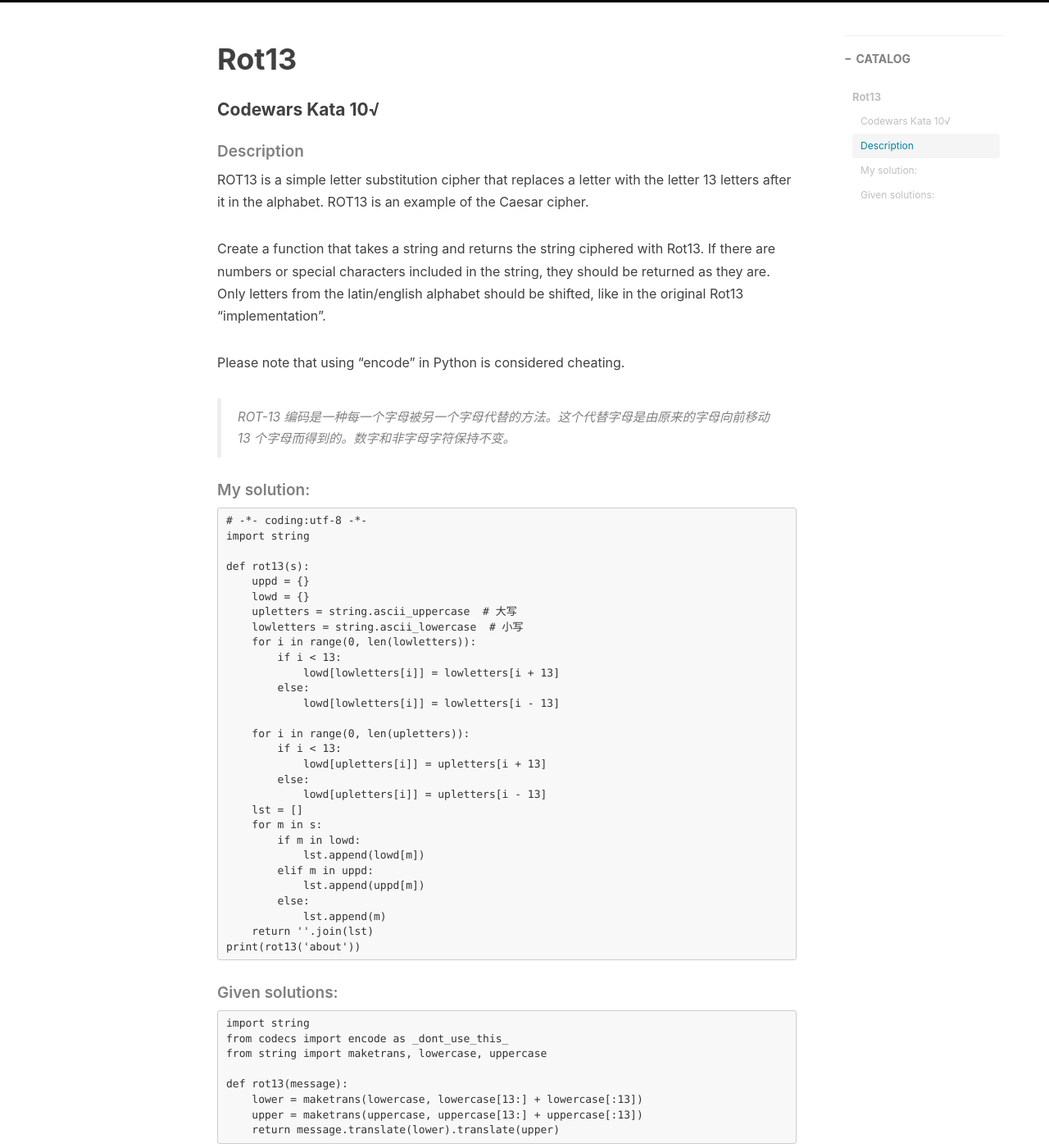
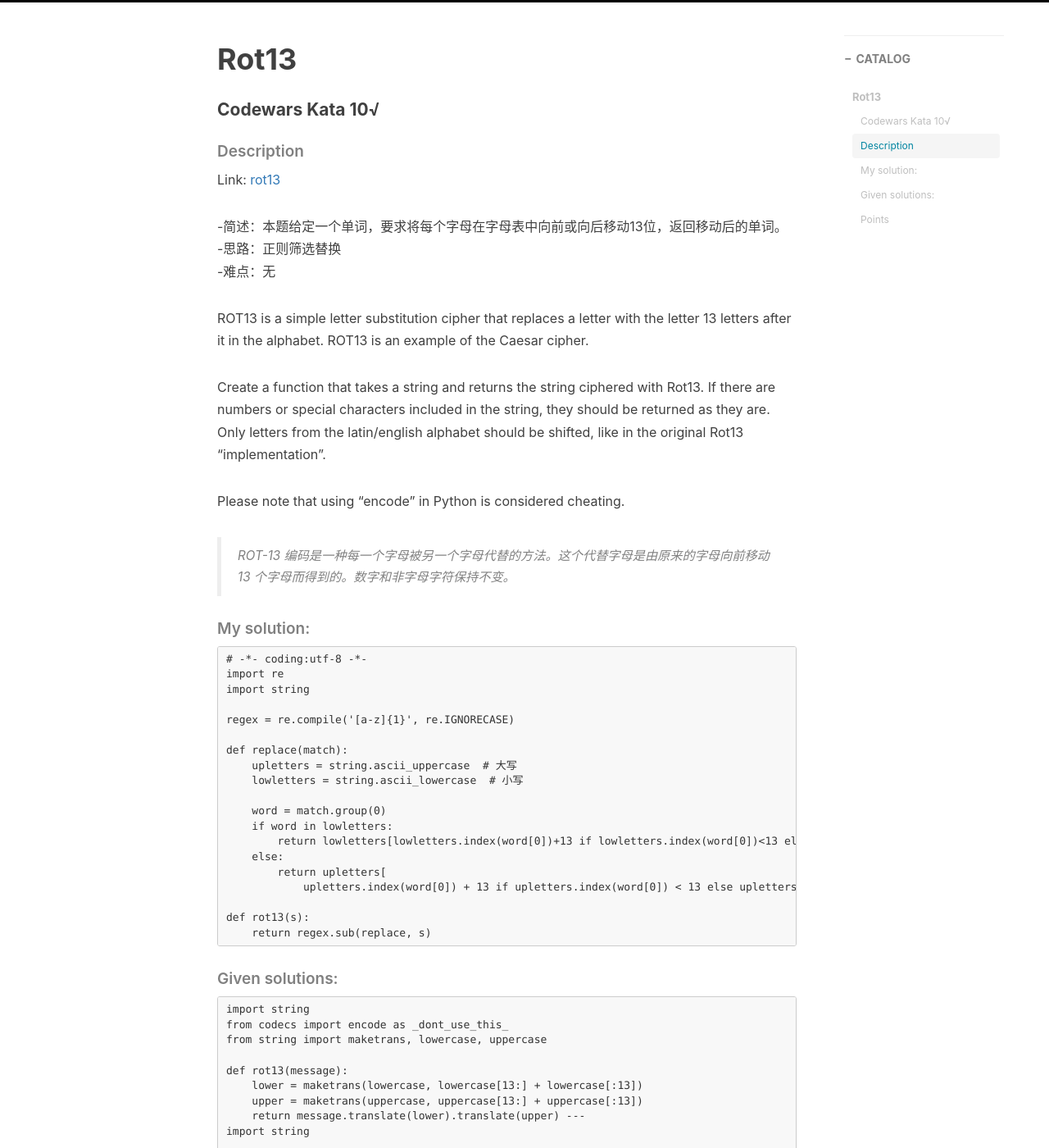
Before and after one commit to huiyanglu/huiyanglu.github.io, a Jekyll site: the page built from _posts/2018-09-18-Codewars-5kyu_rot13.md, in a window 1280 px wide and 1400 px high, scrolled down 520 px. Shown: the whole window at 82% size. Built offline with Jekyll 4.4.1, drawn with Linux system fonts in a browser that asks for light colours; nearby versions of some CDN libraries; comment, search, counter and statistics services are not loaded; some of the changed text lies outside the part shown.

Commit message:
update posts

```diff
--- a/_posts/2018-09-18-Codewars-rot13.md
+++ b/_posts/2018-09-18-Codewars-5kyu_rot13.md
@@ -13,6 +13,12 @@
 # Rot13
 #### Codewars Kata 10√
 ##### Description
+Link: [rot13](https://www.codewars.com/kata/530e15517bc88ac656000716)
+
+-简述：本题给定一个单词，要求将每个字母在字母表中向前或向后移动13位，返回移动后的单词。
+-思路：正则筛选替换
+-难点：无
+
 ROT13 is a simple letter substitution cipher that replaces a letter with the letter 13 letters after it in the alphabet. ROT13 is an example of the Caesar cipher.
 
 Create a function that takes a string and returns the string ciphered with Rot13. If there are numbers or special characters included in the string, they should be returned as they are. Only letters from the latin/english alphabet should be shifted, like in the original Rot13 "implementation".
@@ -22,36 +28,25 @@
 > ROT-13 编码是一种每一个字母被另一个字母代替的方法。这个代替字母是由原来的字母向前移动 13 个字母而得到的。数字和非字母字符保持不变。
 
 ##### My solution:
-
     # -*- coding:utf-8 -*-
+    import re
     import string
 
-    def rot13(s):
-        uppd = {}
-        lowd = {}
+    regex = re.compile('[a-z]{1}', re.IGNORECASE)
+
+    def replace(match):
         upletters = string.ascii_uppercase  # 大写
         lowletters = string.ascii_lowercase  # 小写
-        for i in range(0, len(lowletters)):
-            if i < 13:
-                lowd[lowletters[i]] = lowletters[i + 13]
-            else:
-                lowd[lowletters[i]] = lowletters[i - 13]
 
-        for i in range(0, len(upletters)):
-            if i < 13:
-                lowd[upletters[i]] = upletters[i + 13]
-            else:
-                lowd[upletters[i]] = upletters[i - 13]
-        lst = []
-        for m in s:
-            if m in lowd:
-                lst.append(lowd[m])
-            elif m in uppd:
-                lst.append(uppd[m])
-            else:
-                lst.append(m)
-        return ''.join(lst)
-    print(rot13('about'))
+        word = match.group(0)
+        if word in lowletters:
+            return lowletters[lowletters.index(word[0])+13 if lowletters.index(word[0])<13 else lowletters.index(word[0])-13]
+        else:
+            return upletters[
+                upletters.index(word[0]) + 13 if upletters.index(word[0]) < 13 else upletters.index(word[0]) - 13]
+
+    def rot13(s):
+        return regex.sub(replace, s)
 
 ##### Given solutions:
     import string
@@ -62,8 +57,14 @@
         lower = maketrans(lowercase, lowercase[13:] + lowercase[:13])
         upper = maketrans(uppercase, uppercase[13:] + uppercase[:13])
         return message.translate(lower).translate(upper)
+---
+    import string
 
-**↑↑↑注意maketrans的用法**
+    def rot13(message):
+        return ''.join(chr((65 if c.isupper() else 97) + ((ord(c) - (65 if c.isupper() else 97)) + 13)%26) if c.isalpha() else c for c in message)
+
+##### Points
+1 **↑↑↑注意maketrans的用法**
 > maketrans()方法语法：
 > str.maketrans(intab, outtab)
 > 参数:
```
Also changed, not shown: other parts of _posts/2018-09-18-Codewars-5kyu_rot13.md (+5 -0 lines), _posts/2018-09-10-Codewars-6kyu_find_outlier.md (added, +52 -0 lines), _posts/2018-09-10-Codewars-find_outlier.md (deleted, +0 -40 lines), _posts/2018-09-11-Codewars-6kyu_IQ_test.md (renamed from _posts/2018-09-11-Codewars-IQ_test.md, +19 -19 lines), _posts/2018-09-12-Codewars-7kyu_printer_error.md (added, +61 -0 lines), _posts/2018-09-13-Codewars-8kyu_sum_array.md (added, +68 -0 lines), _posts/2018-09-14-Codewars-6kyu_sum_dig_pow.md (added, +64 -0 lines), _posts/2018-09-16-Codewars-6kyu_duplicate_count.md (added, +58 -0 lines), _posts/2018-09-17-Codewars-7kyu_min_max.md (renamed from _posts/2018-09-17-Codewars-min_max.md, +10 -1 lines), _posts/2018-09-19-Codewars-5kyu_productFib.md (renamed from _posts/2018-09-19-Codewars-productFib.md, +9 -0 lines), 2 other files.
